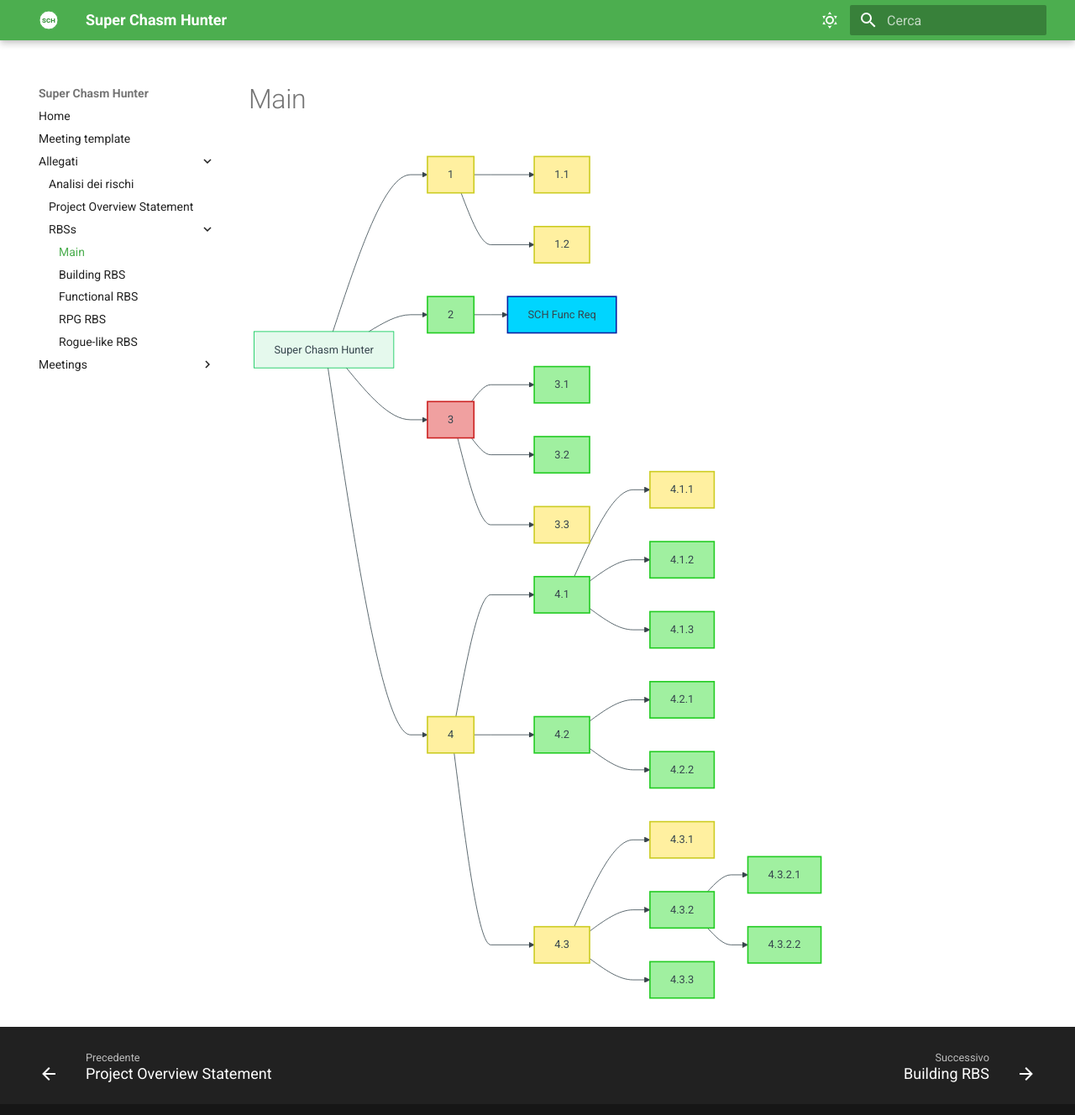
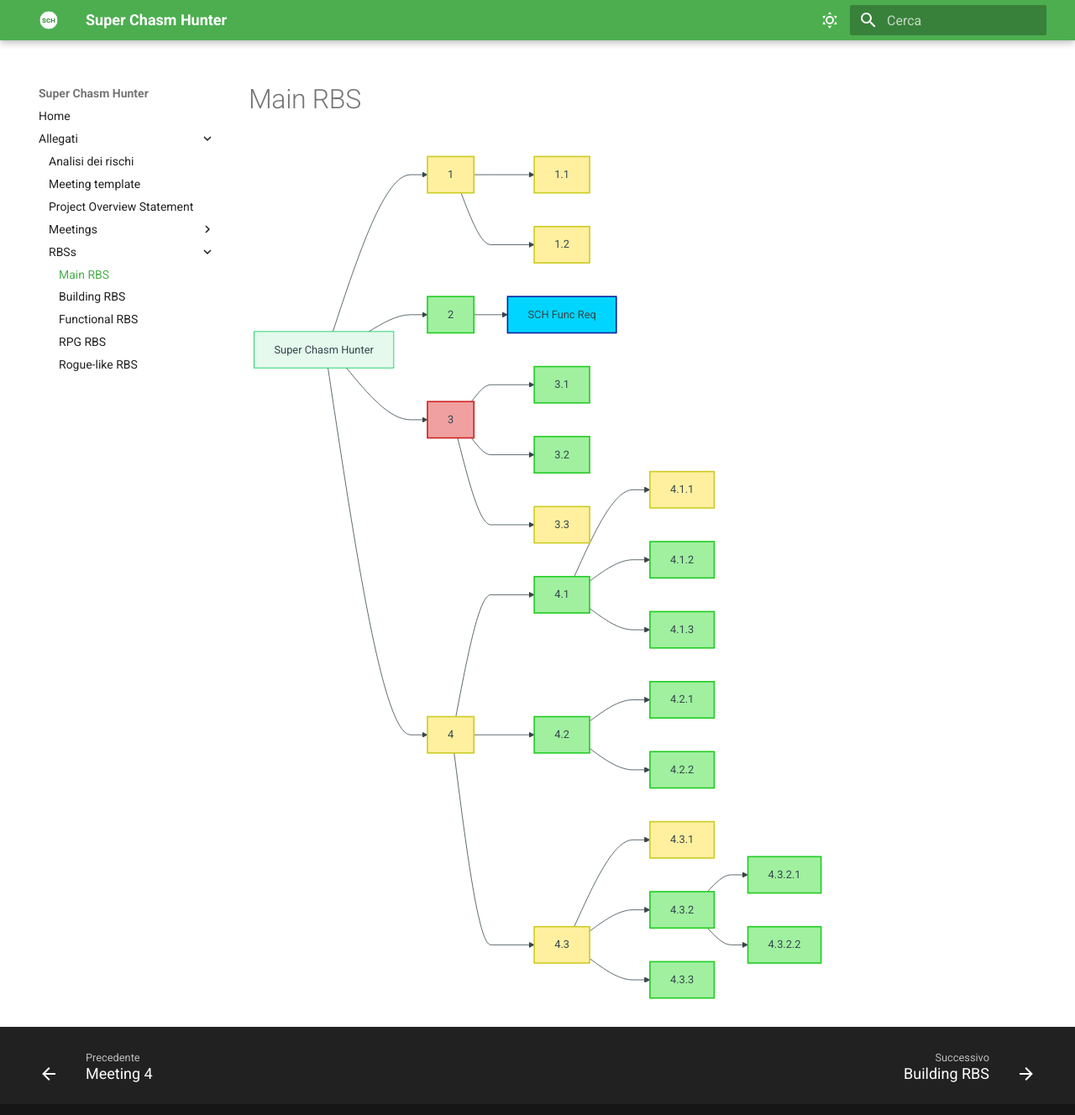
Before and after one commit to FilippoGurioli/super-chasm-hunter-pm, an MkDocs documentation site: the page built from docs/Allegati/RBSs/Main.md, in a window 1280 px wide and 1339 px high. Shown: the top 1328 px of the window at 84% size. Built offline with MkDocs 1.6.1 and Material for MkDocs 9.7.7, drawn with Linux system fonts in a browser that asks for light colours.

Commit message:
refactor: project structure

````diff
--- a/docs/Allegati/RBSs/Main.md
+++ b/docs/Allegati/RBSs/Main.md
@@ -1,5 +1,5 @@
 ---
-title: Main
+title: Main RBS
 ---
 
 ```mermaid
````
Also changed, not shown: Closing.md (added, +3 -0 lines), Launching.md (added, +3 -0 lines), Monitoring.md (added, +3 -0 lines), Planning.md (added, +3 -0 lines), Prefazione.md (added, +3 -0 lines), Scoping.md (added, +3 -0 lines), docs/Allegati/Meeting template.md (renamed from docs/Meeting template.md), docs/Allegati/Meetings/Meeting 1 - 26-06-25.md (renamed from docs/Meetings/Meeting 1 - 26-06-25.md), docs/Allegati/Meetings/Meeting 2 - 27-06-25.md (renamed from docs/Meetings/Meeting 2 - 27-06-25.md), docs/Allegati/Meetings/Meeting 3 - 03-07-25.md (renamed from docs/Meetings/Meeting 3 - 03-07-25.md), docs/Allegati/Meetings/Meeting 4 - 17-07-25.md (renamed from docs/Meetings/Meeting 4 - 17-07-25.md).
